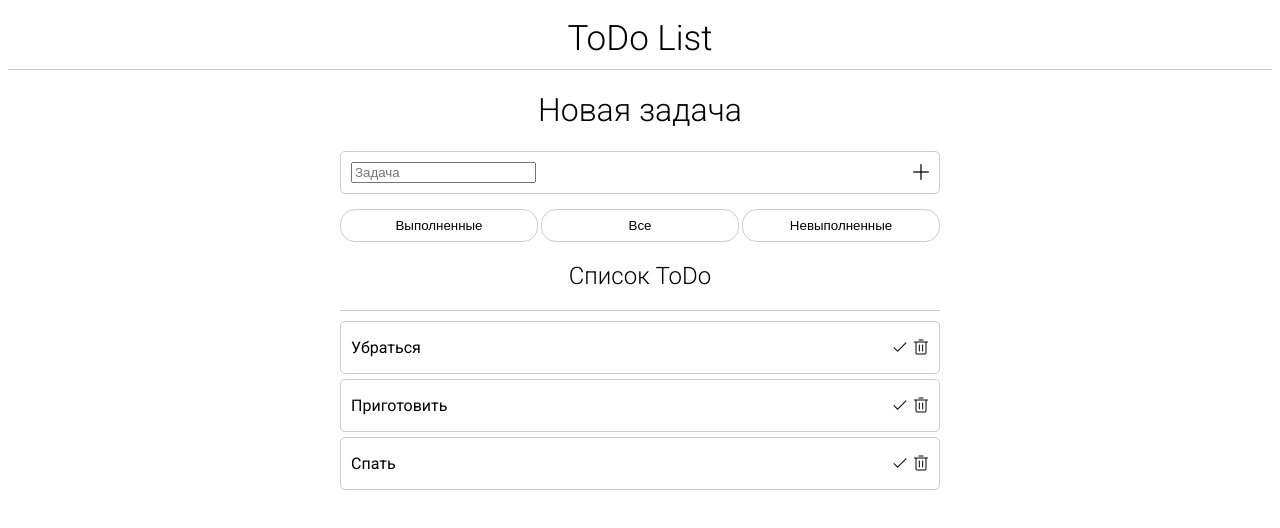
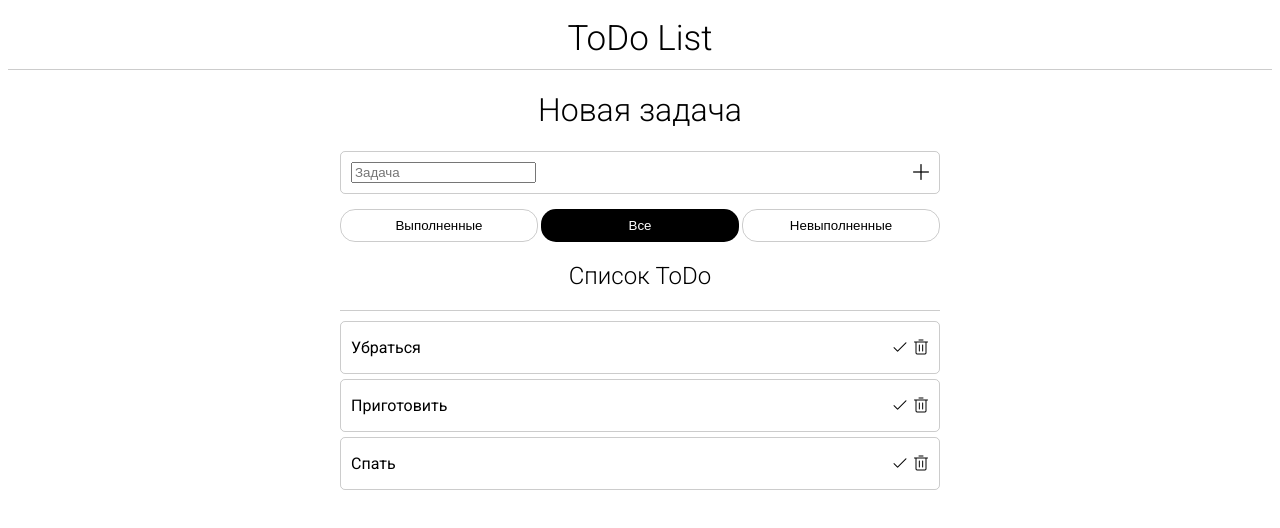
Before and after one commit to qann1st/react-todo, a React (Create React App) app: page / in a window 1280 px wide. Shown: the top 528 px of the page. Built offline with nearby package versions, Linux system fonts and the light colour scheme.

Commit message:
feat: add selected button

```diff
--- a/src/components/TodoList/TodoFilter.jsx
+++ b/src/components/TodoList/TodoFilter.jsx
@@ -1,11 +1,19 @@
 import React from 'react';
 
-function TodoFilter({ setFilter }) {
+function TodoFilter({ filter, setFilter }) {
   return (
     <div className="todo-filter">
-      <button onClick={() => setFilter('ready')}>Выполненные</button>
-      <button onClick={() => setFilter('all')}>Все</button>
-      <button onClick={() => setFilter('not-ready')}>Невыполненные</button>
+      <button className={filter === 'ready' ? 'selected' : ''} onClick={() => setFilter('ready')}>
+        Выполненные
+      </button>
+      <button className={filter === 'all' ? 'selected' : ''} onClick={() => setFilter('all')}>
+        Все
+      </button>
+      <button
+        className={filter === 'not-ready' ? 'selected' : ''}
+        onClick={() => setFilter('not-ready')}>
+        Невыполненные
+      </button>
     </div>
   );
 }
--- a/src/components/TodoList/index.jsx
+++ b/src/components/TodoList/index.jsx
@@ -35,10 +35,10 @@ function TodoList() {
     if (filter === 'all') {
       return todos;
     }
-    if (filter === 'not-ready') {
+    if (filter === 'ready') {
       return todos.filter((todo) => todo.isChecked);
     }
-    if (filter === 'ready') {
+    if (filter === 'not-ready') {
       return todos.filter((todo) => !todo.isChecked);
     }
   }
@@ -46,7 +46,7 @@ function TodoList() {
   return (
     <>
       <AddTodo addTodo={handleAddTodo} />
-      <TodoFilter setFilter={setFilter} />
+      <TodoFilter filter={filter} setFilter={setFilter} />
       <div className="todo-list">
         <div className="todo-list_info">
           <h2 className="todo-list__title">Список ToDo</h2>
--- a/src/scss/components/_todofilter.scss
+++ b/src/scss/components/_todofilter.scss
@@ -16,4 +16,9 @@
     padding: 8px 0;
     width: 33%;
   }
+
+  .selected {
+    background-color: black;
+    color: #fff;
+  }
 }
```
